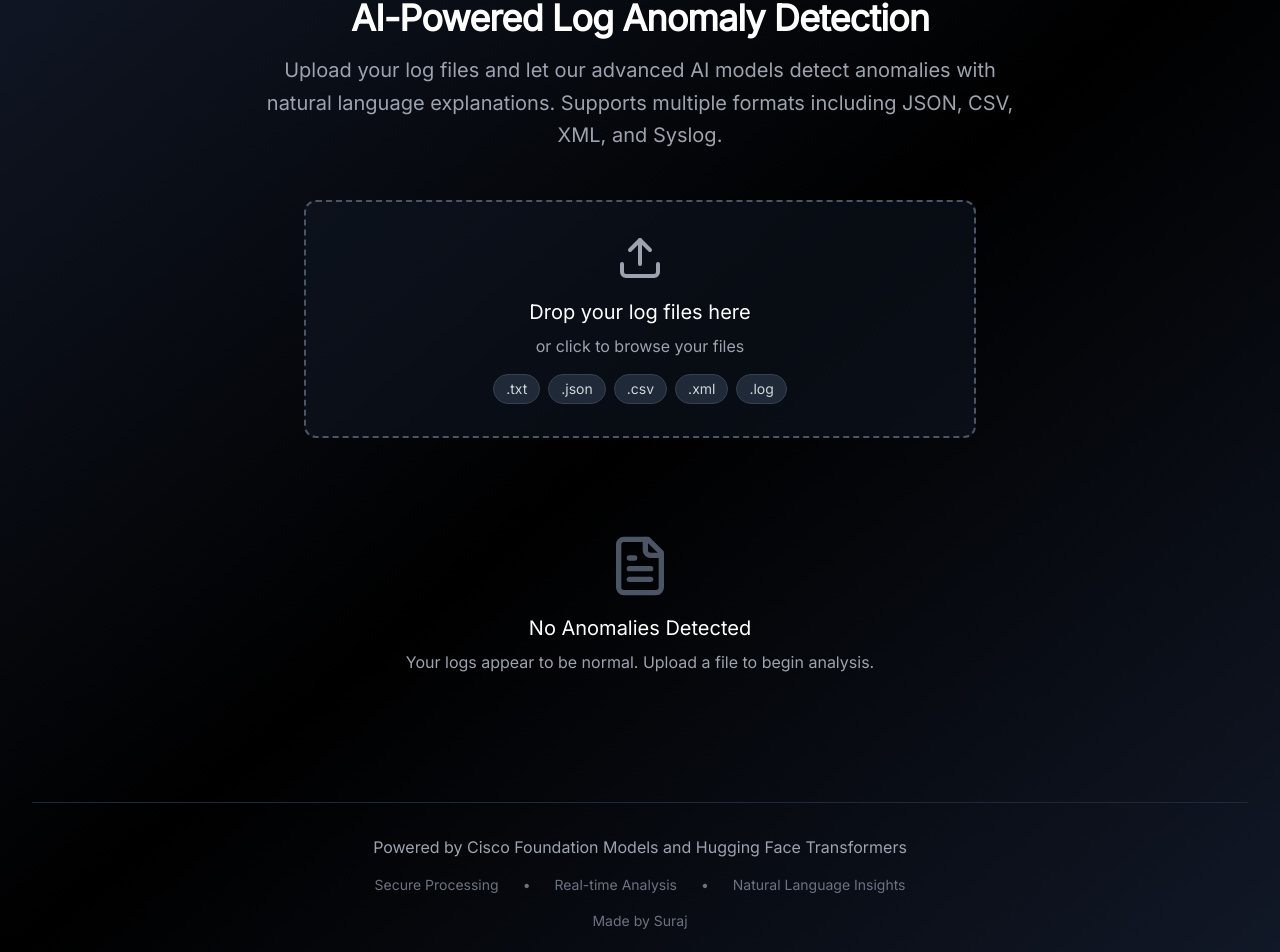
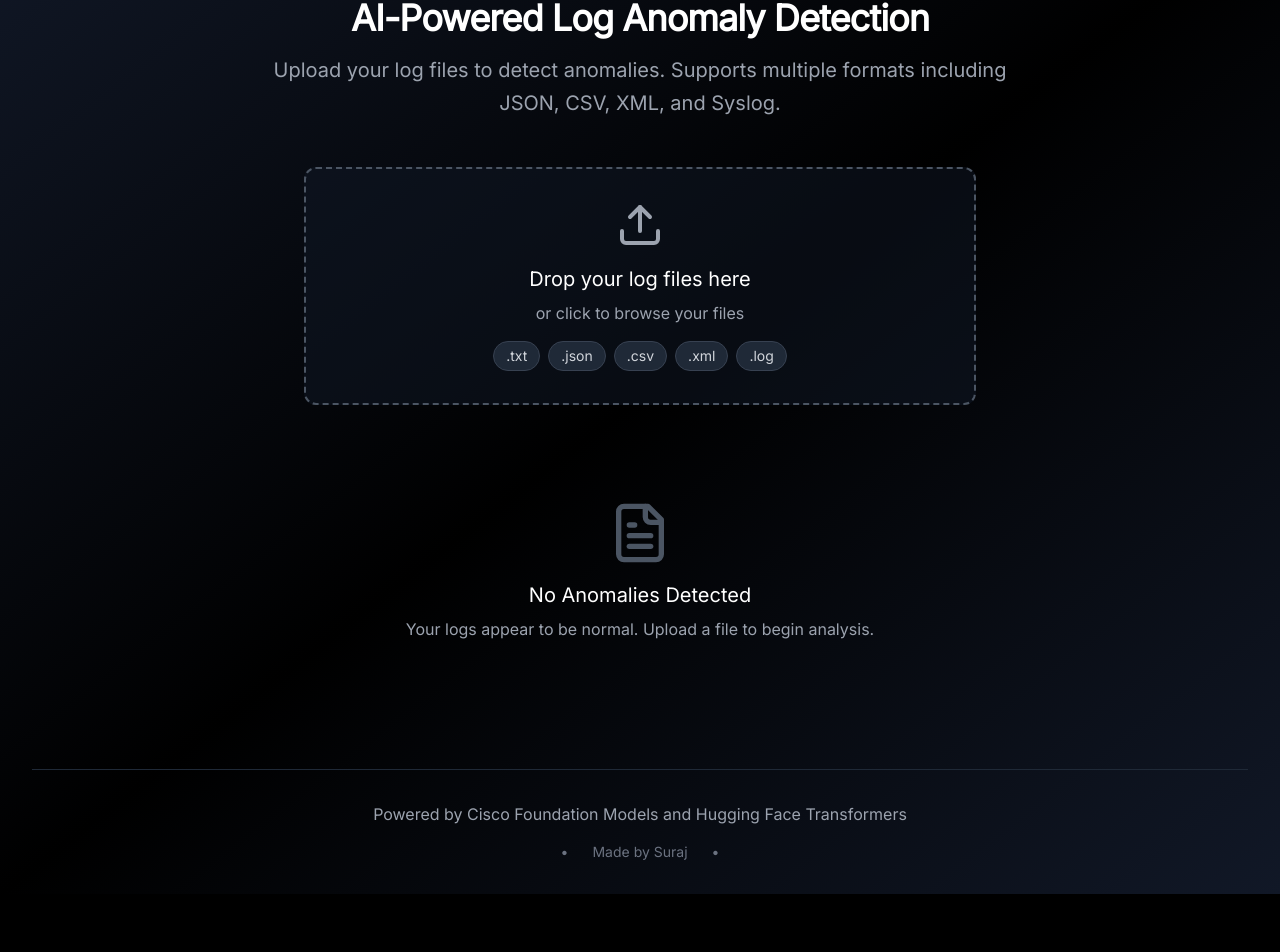
Before and after one commit to Surajvinaykumar/AnomalyDetector, a React (Vite) app: page / in a window 1280 px wide. Shown: the part 99-1051 px from the top of the page. After the commit the page ends 993 px from the top, so only its background shows below. Built offline with nearby package versions, Linux system fonts and the light colour scheme.

Commit message:
Update App.tsx

```diff
--- a/src/App.tsx
+++ b/src/App.tsx
@@ -46,8 +46,7 @@ function App() {
             AI-Powered Log Anomaly Detection
           </h2>
           <p className="text-xl text-gray-400 max-w-3xl mx-auto leading-relaxed">
-            Upload your log files and let our advanced AI models detect anomalies with
-            natural language explanations. Supports multiple formats including JSON, CSV, XML, and Syslog.
+            Upload your log files to detect anomalies. Supports multiple formats including JSON, CSV, XML, and Syslog.
           </p>
         </div>
 
@@ -71,15 +70,13 @@ function App() {
               Powered by Cisco Foundation Models and Hugging Face Transformers
             </p>
             <div className="flex justify-center space-x-6 text-sm text-gray-500">
-              <span>Secure Processing</span>
+
               <span>•</span>
-              <span>Real-time Analysis</span>
+              <span>Made by Suraj</span>
               <span>•</span>
-              <span>Natural Language Insights</span>
+
             </div>
-            <p className="text-sm text-gray-500 mt-4">
-              Made by Suraj
-            </p>
+
           </div>
         </footer>
       </main>
```
